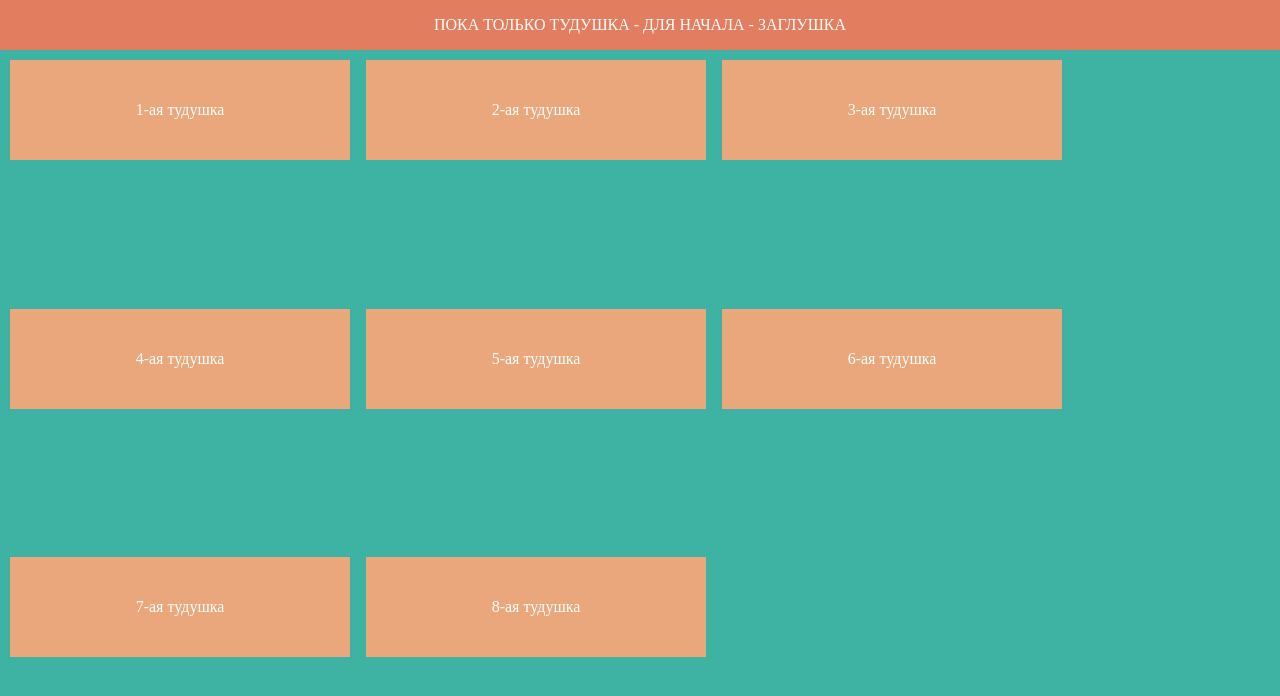
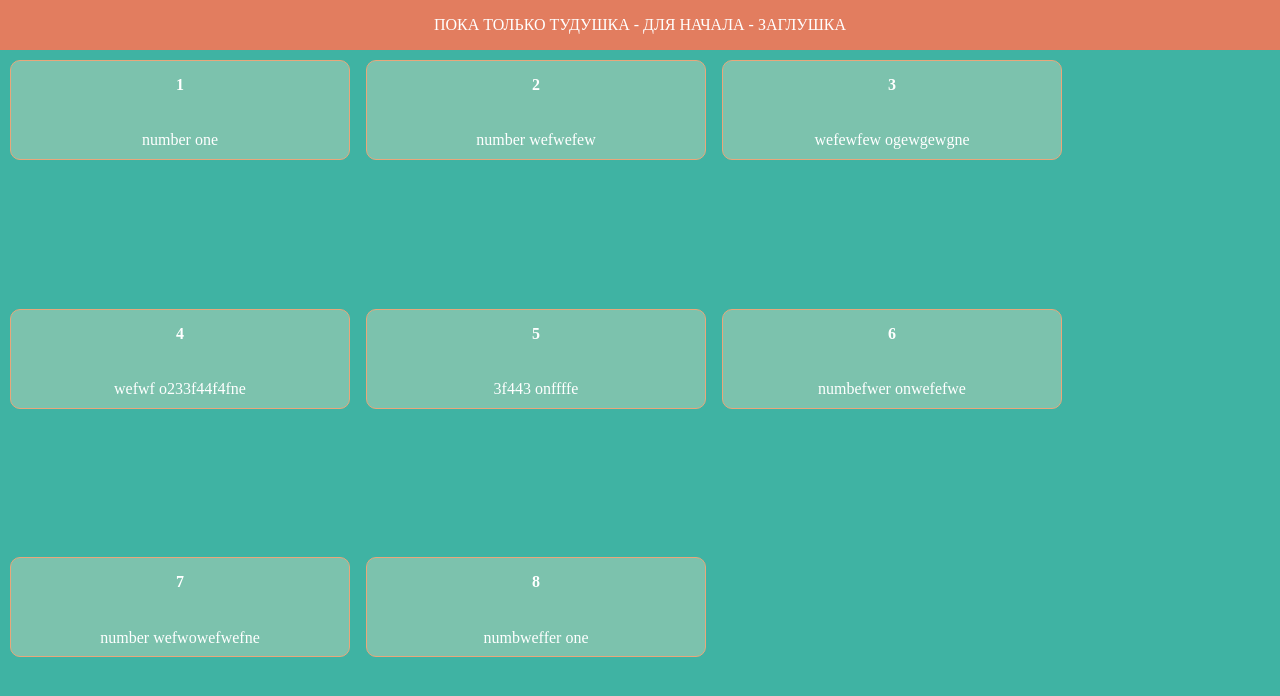
Before and after one commit to AnConst/SomeRepp, a React (Vite) app: page / in a window 1280 px wide. Shown: the top 696 px of the page. Built offline with nearby package versions, Linux system fonts and the light colour scheme.

Commit message:
add logic for hide preview and block component for todo

```diff
--- a/src/components/App.tsx
+++ b/src/components/App.tsx
@@ -1,14 +1,17 @@
 import Header from "../ds/Header/Header";
 import "./App.css";
 import Preview from "./Preview/Preview";
-import Todolist from "./TodoList/Todolist";
+import { TodoList } from "./TodoList/TodoList";
 
 export function App() {
+
+  const isPreviewWasOpened =  localStorage.getItem("isPreviewWasOpened") === "true"
+
   return (
     <div>
-      <Preview/>
+      {!isPreviewWasOpened && <Preview />}
       <Header />
-      <Todolist/>
+      <TodoList />
     </div>
   );
 }
--- a/src/components/Preview/Preview.tsx
+++ b/src/components/Preview/Preview.tsx
@@ -13,6 +13,7 @@ export default function Preview() {
   useEffect(() => {
     const timeOutId = setTimeout(() => {
       setIsOpen(false);
+      localStorage.setItem("isPreviewWasOpened", "true");
     }, 400);
 
     return () => {
--- /dev/null
+++ b/src/components/TodoItem/TodoItem.module.css
@@ -0,0 +1,12 @@
+.blockContainer {
+  width: 340px;
+  height: 100px;
+  background-color: var(--seawave);
+  color: white;
+  display: flex;
+  flex-direction: column;
+  justify-content: center;
+  align-items: center;
+  border-radius: 10px;
+  border: 1px solid var(--peach) ;
+}
--- /dev/null
+++ b/src/components/TodoItem/TodoItem.tsx
@@ -0,0 +1,16 @@
+import styles from "./TodoItem.module.css";
+
+export default function TodoItem({
+  title,
+  discription,
+}: {
+  title: string;
+  discription: string;
+}) {
+  return (
+    <div className={styles.blockContainer}>
+      <h4>{title}</h4>
+      <p>{discription}</p>
+    </div>
+  );
+}
--- a/src/components/TodoList/Todolist.tsx
+++ b/src/components/TodoList/Todolist.tsx
@@ -1,12 +1,22 @@
-import style from "./TodoList.module.css";
+import TodoItem from "../TodoItem/TodoItem";
+import styles from "./TodoList.module.css";
 
-export default function Todolist() {
-  const mockTodos = [1, 2, 3, 4, 5, 6, 7, 8];
+export function TodoList() {
+  const mockTodos = [
+    { title: "1", discription: "number one" },
+    { title: "2", discription: "number wefwefew" },
+    { title: "3", discription: "wefewfew ogewgewgne" },
+    { title: "4", discription: "wefwf o233f44f4fne" },
+    { title: "5", discription: "3f443 onffffe" },
+    { title: "6", discription: "numbefwer onwefefwe" },
+    { title: "7", discription: "number wefwowefwefne" },
+    { title: "8", discription: "numbweffer one" },
+  ];
 
   return (
-    <div className={style.container}>
-      {mockTodos.map((todo) => (
-        <div className={style.mockblock}>{`${todo}-ая тудушка`}</div>
+    <div className={styles.container}>
+      {mockTodos.map((todo, idx) => (
+        <TodoItem key={idx} title={todo.title} discription={todo.discription} />
       ))}
     </div>
   );
--- a/src/ds/Button/Button.tsx
+++ b/src/ds/Button/Button.tsx
@@ -1,4 +1,4 @@
-import style from './Button.module.css'
+import styles from './Button.module.css'
 
 export default function Button() {
   return (
```
